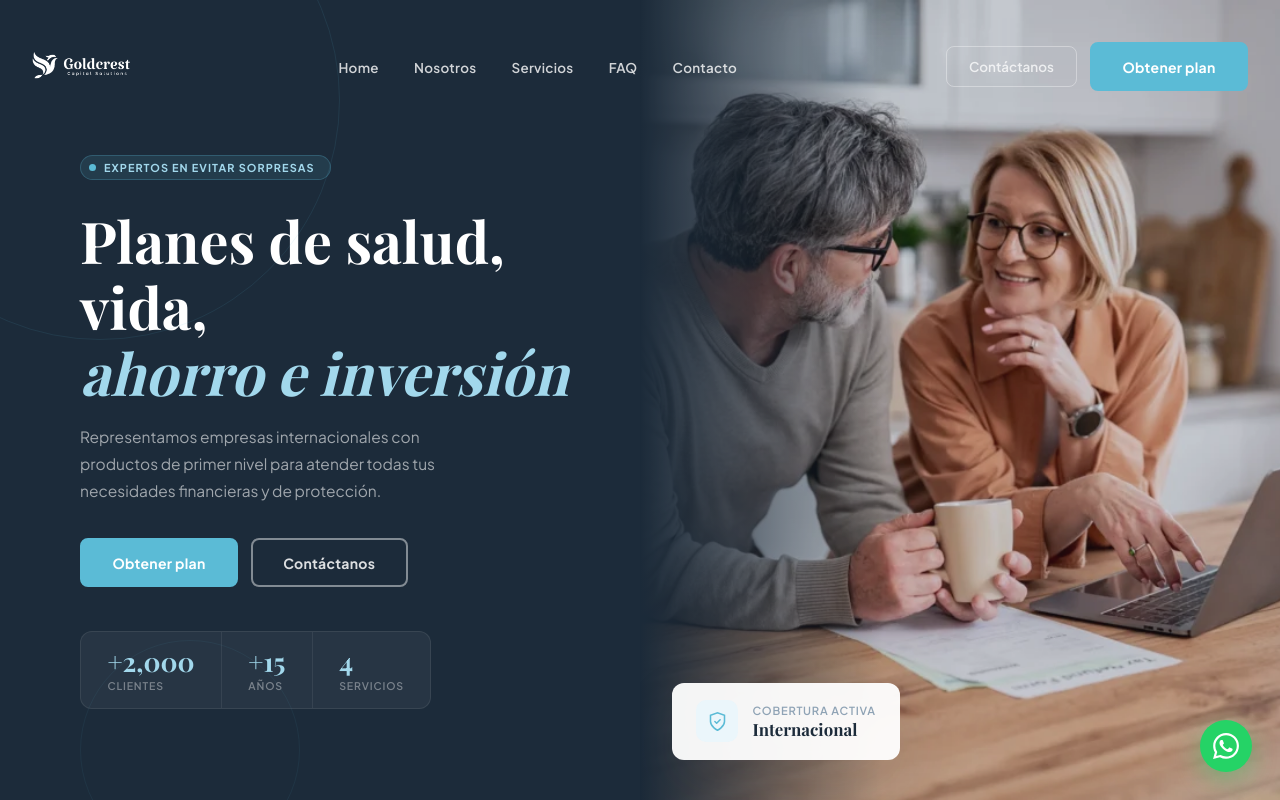
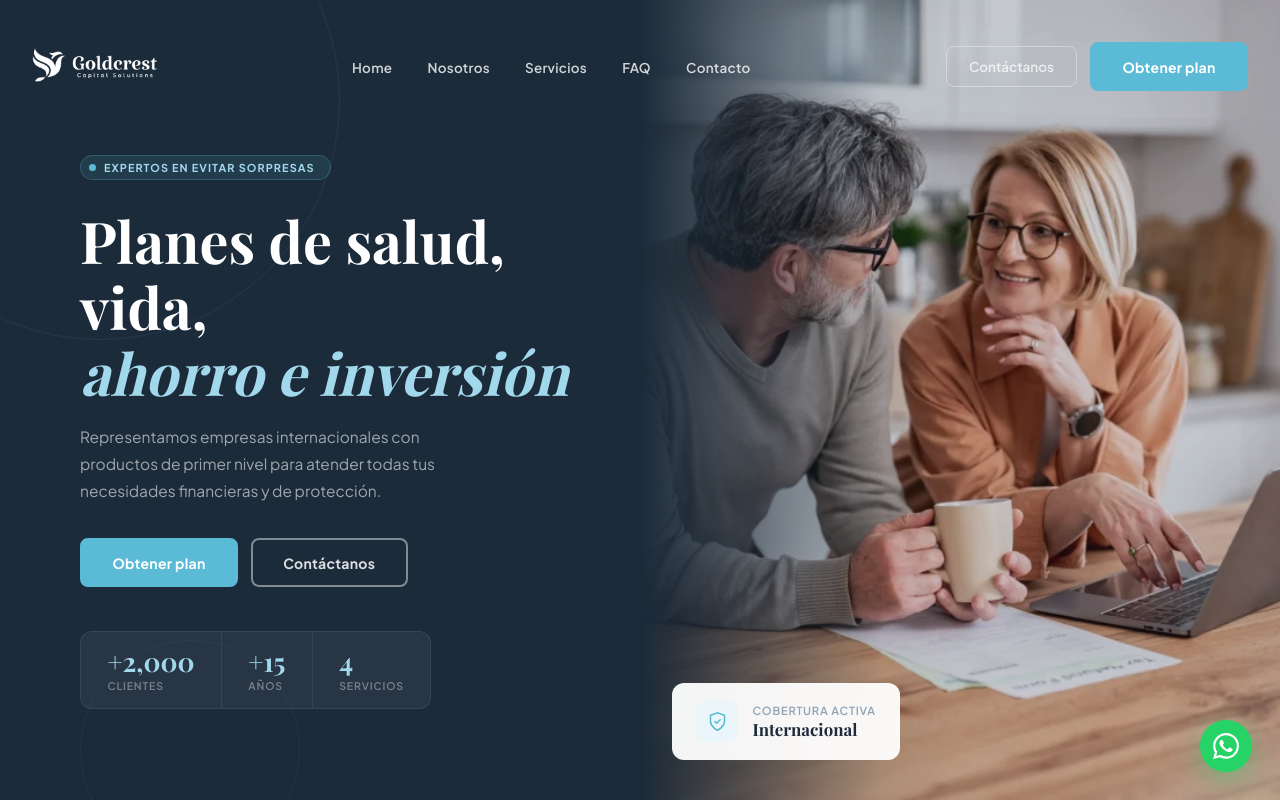
Before and after one commit to luchouxc/goldcrest-capital-solutions-2026, a plain HTML site: page index.html in a window 1280 px wide. Shown: the top 800 px of the page. Drawn offline with nearby package versions, Linux system fonts and the light colour scheme; a web font is replaced by a local one.

Commit message:
Update index.html

```diff
--- a/index.html
+++ b/index.html
@@ -70,7 +70,7 @@
 
     /* Logo adjustments */
     .nav-logo{display:flex;align-items:center;gap:.65rem}
-    .logo-img{width:98px;height:98px;object-fit:contain;flex-shrink:0;transition:filter var(--ease)}
+    .logo-img{width:125px;height:98px;object-fit:contain;flex-shrink:0;transition:filter var(--ease)}
 
     /* Efecto de color para el logo cuando la barra NO tiene scroll (Fondo oscuro) */
     #nav:not(.scrolled) .logo-img {
```
